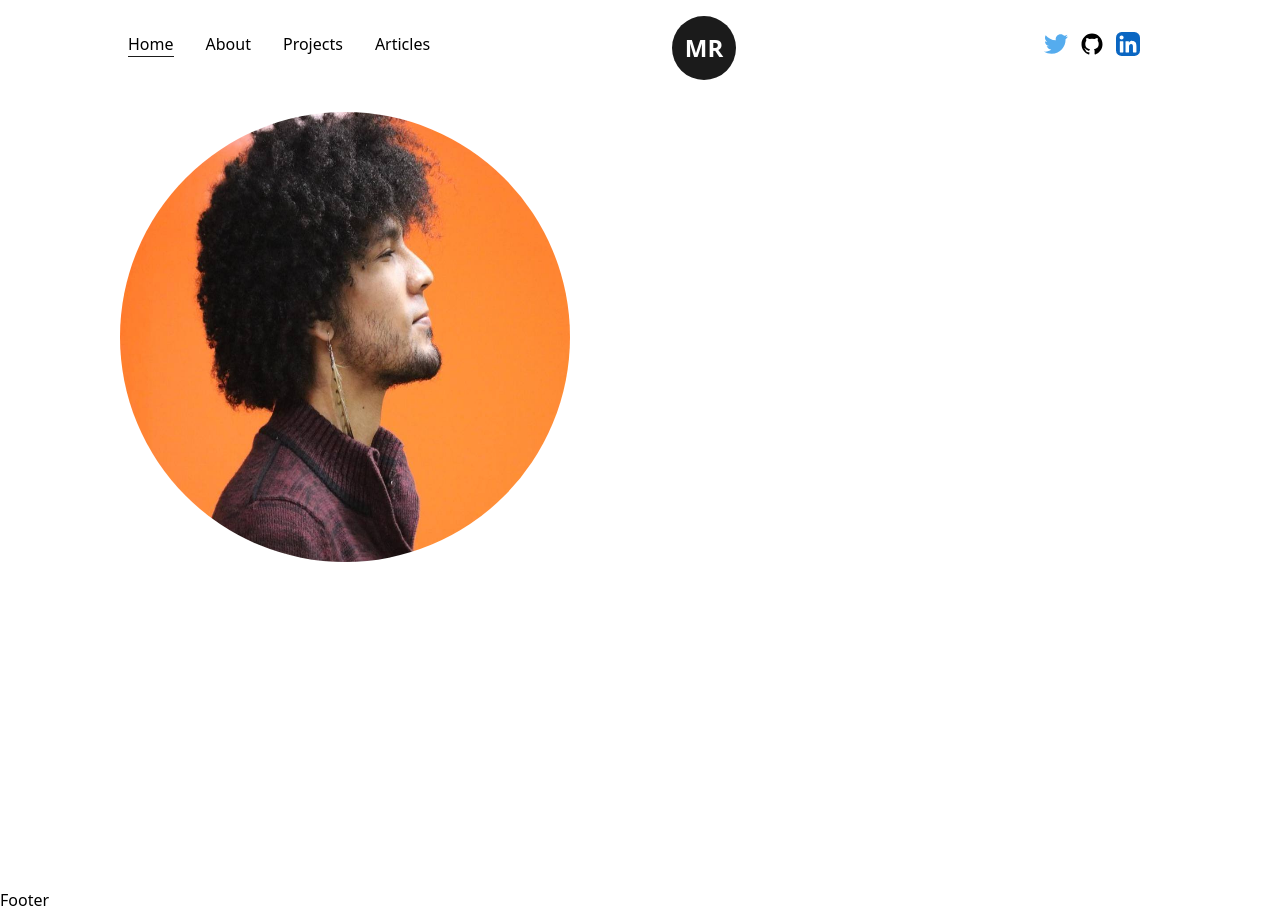
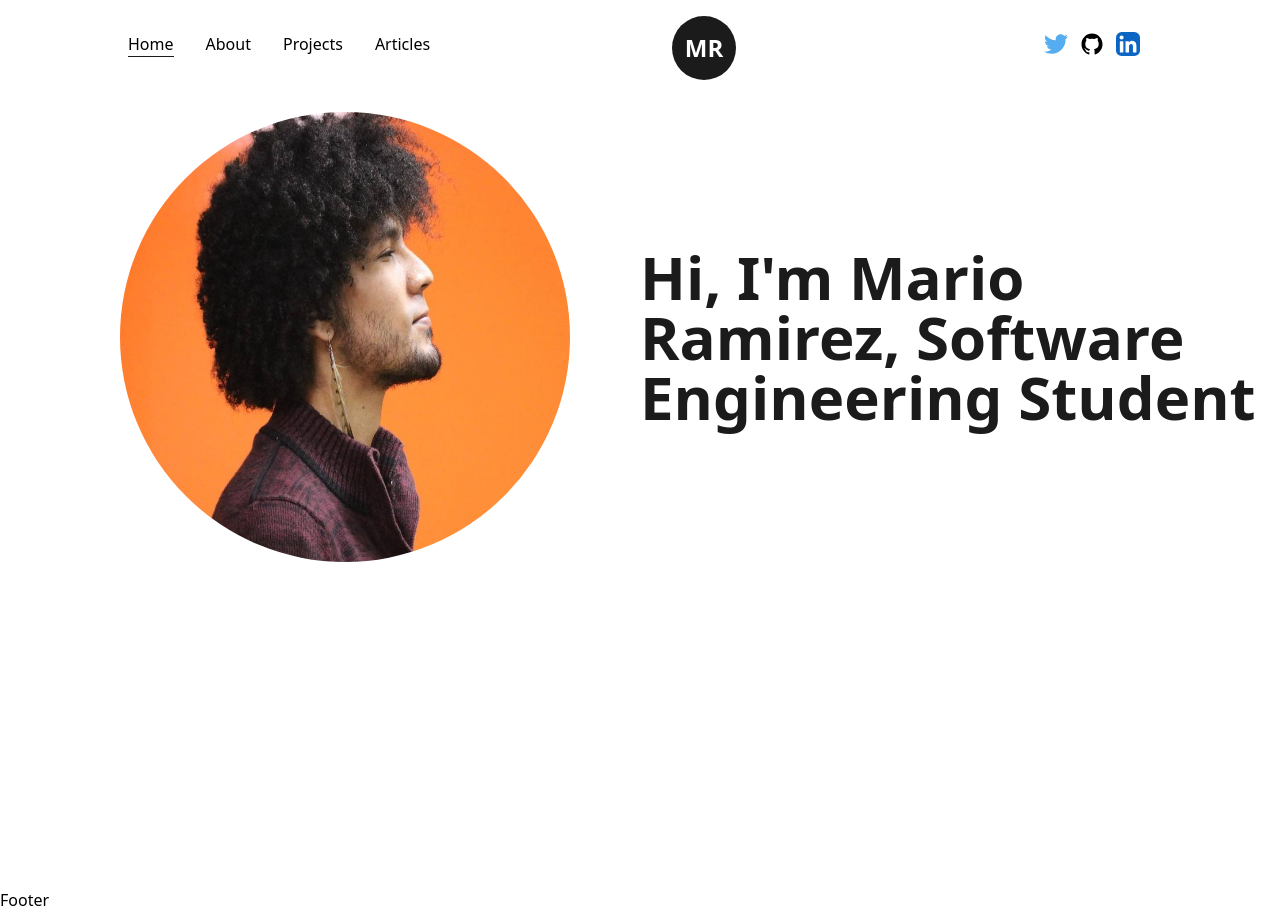
Before and after one commit to mariohramirez/mariohramirez.github.io, a Next.js app: page / in a window 1280 px wide. Built offline with nearby package versions, Linux system fonts and the light colour scheme.

Commit message:
Arreglos

```diff
--- a/pages/index.tsx
+++ b/pages/index.tsx
@@ -18,7 +18,10 @@ const Index = () => {
           <div className="w-1/2">
             <Image src={profilePic} alt="Profile pic" className="rounded-full  w-[450px] h-[450px] mx-[120px]" />
           </div>
+          <div className="w-1/2 flex flex-col items-center self-center mx-[4px]">
+          <AnimatedText text="Hi, I&apos;m Mario Ramirez, Software Engineering Student" className="!text-6xl !text-left" />
 
+          </div>
         </div>
         <Layout />
       </main>
```
